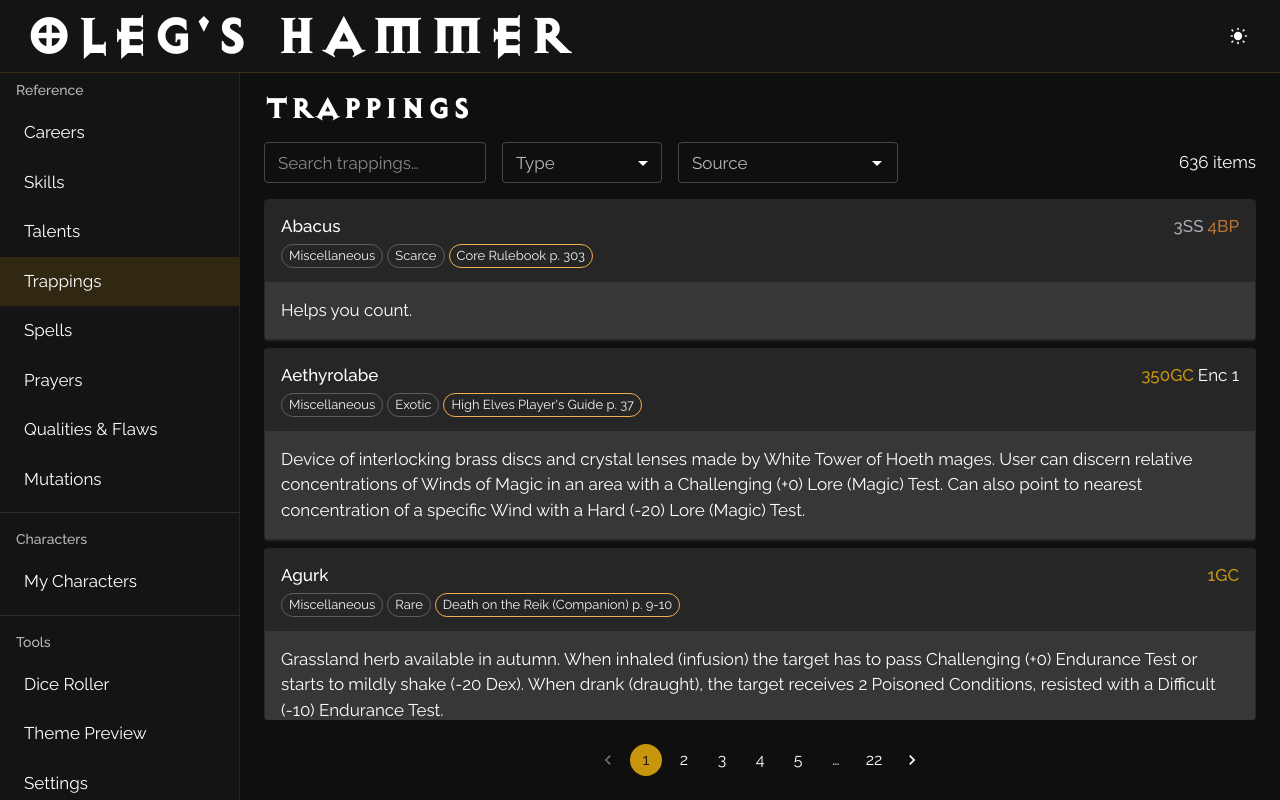
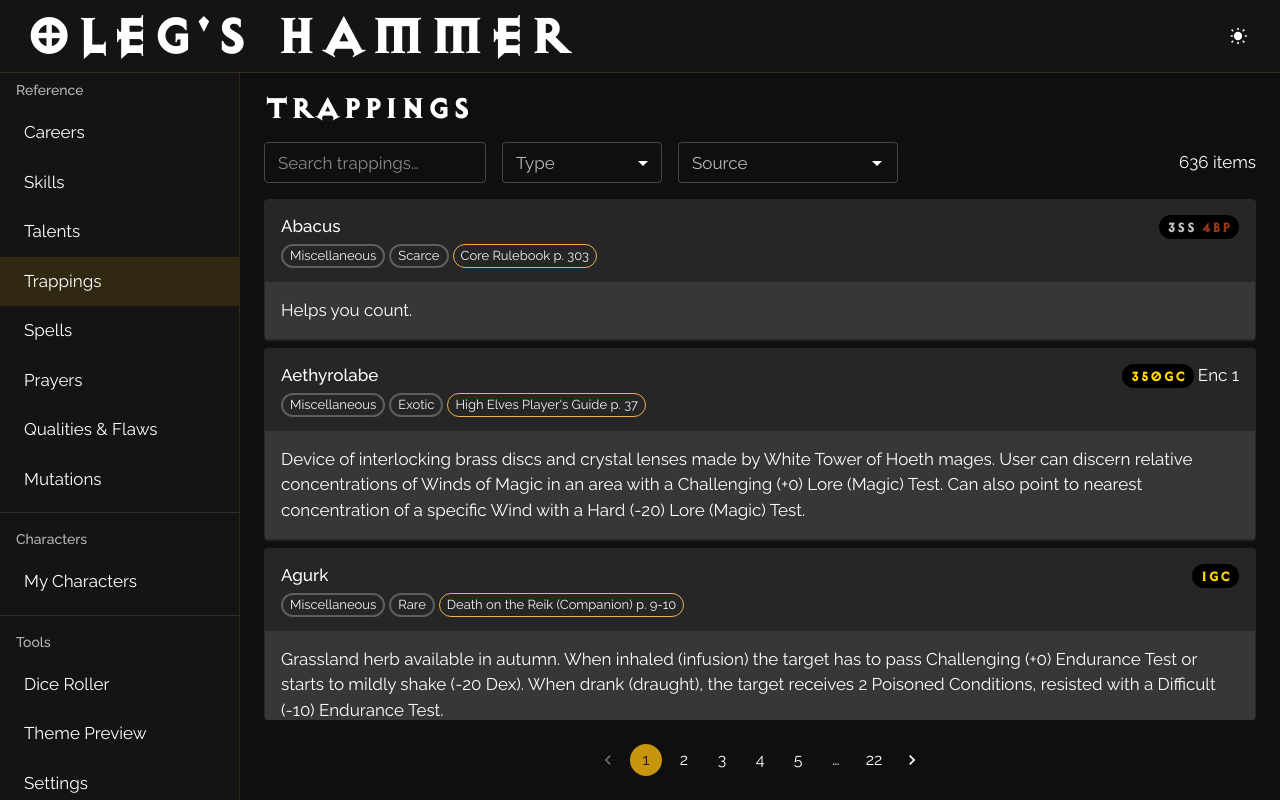
Before and after one commit to Userrrfriendly/wfrp4echargen, a React (Vite) app: page /reference/trappings in a window 1280 px wide. Built offline with nearby package versions, Linux system fonts and the light colour scheme.

Commit message:
feat: enhance TrappingsPage with improved currency display and tooltip integration

```diff
--- a/src/pages/reference/CareerDetailPage.tsx
+++ b/src/pages/reference/CareerDetailPage.tsx
@@ -54,7 +54,7 @@
         color="text.secondary"
         sx={{ letterSpacing: 1, flexShrink: 0 }}
       >
-        {title ? title + ' ● ' : ''}
+        {title ? title + ': ' : ''}
       </Typography>
       <Box sx={{ mt: { xs: 0.5, md: 0 }, minWidth: 0, flex: { md: 1 } }}>
         {children}
@@ -71,7 +71,13 @@
   previousAttributes: number[];
 }
 
-function LevelPanel({ level, index, skillMap, talentMap, previousAttributes }: LevelPanelProps) {
+function LevelPanel({
+  level,
+  index,
+  skillMap,
+  talentMap,
+  previousAttributes,
+}: LevelPanelProps) {
   const navigate = useNavigate();
   return (
     <Box sx={{ py: 2 }}>
@@ -85,10 +91,11 @@
         }}
       >
         <Typography variant="h5">
-          {level.name || `Level ${index + 1}`}
+          {`Level ${index + 1}`}
+          {level.name ? ` / ${level.name} /` : ''}
         </Typography>
-        <Typography variant="body1" color="text.secondary">
-          {' ●  Status: '}
+        <Typography variant="h5" color="text.secondary">
+          {'Status: '}
           {STATUS_TIERS[level.status] ?? `Tier ${level.status}`}{' '}
           {level.standing > 0 ? level.standing : ''}
         </Typography>
@@ -99,7 +106,11 @@
           {ALL_CHAR_INDICES.map((idx) => {
             const active = level.attributes.includes(idx);
             const inherited = !active && previousAttributes.includes(idx);
-            const color = active ? 'primary' : inherited ? 'success' : 'default';
+            const color = active
+              ? 'success'
+              : inherited
+                ? 'primary'
+                : 'default';
             return (
               <Chip
                 key={idx}
@@ -107,7 +118,11 @@
                 size="small"
                 color={color}
                 variant="outlined"
-                sx={{ opacity: 0.95 }}
+                sx={{
+                  opacity: 0.95,
+                  borderWidth: 2,
+                  fontWeight: active ? 'bold' : 'default',
+                }}
               />
             );
           })}
@@ -143,7 +158,7 @@
                     size="small"
                     variant="outlined"
                     onClick={() => navigate(`/reference/skills/${id}`)}
-                    sx={{ opacity: 0.95, cursor: 'pointer' }}
+                    sx={{ opacity: 0.95, borderWidth: 2, cursor: 'pointer' }}
                   />
                 </ThemedTooltip>
               );
@@ -182,7 +197,7 @@
                     size="small"
                     variant="outlined"
                     onClick={() => navigate(`/reference/talents/${id}`)}
-                    sx={{ opacity: 0.95, cursor: 'pointer' }}
+                    sx={{ opacity: 0.95, borderWidth: 2, cursor: 'pointer' }}
                   />
                 </ThemedTooltip>
               );
@@ -252,10 +267,7 @@
   return (
     <Box sx={{ display: 'flex', flexDirection: 'column', height: '100%' }}>
       <Box sx={{ flexShrink: 0 }}>
-        <Button
-          onClick={() => navigate(-1)}
-          sx={{ mb: 2, px: 0 }}
-        >
+        <Button onClick={() => navigate(-1)} sx={{ mb: 2, px: 0 }}>
           <ArrowBackRounded fontSize="small" /> Back
         </Button>
 
@@ -286,6 +298,7 @@
                 label={SPECIES[s] ?? `Species ${s}`}
                 size="small"
                 variant="outlined"
+                sx={{ borderWidth: 2, opacity: 0.95 }}
               />
             ))}
           </Box>
@@ -295,7 +308,7 @@
               color="text.secondary"
               sx={{ fontStyle: 'italic' }}
             >
-              {'● ' + data.description}
+              {data.description}
             </Typography>
           )}
         </Box>
@@ -311,7 +324,9 @@
               index={i}
               skillMap={skillMap}
               talentMap={talentMap}
-              previousAttributes={levels.slice(0, i).flatMap((l) => l.attributes)}
+              previousAttributes={levels
+                .slice(0, i)
+                .flatMap((l) => l.attributes)}
             />
             {i < levels.length - 1 && <Divider sx={{ my: 1 }} />}
           </Box>
--- a/src/pages/reference/TrappingsPage.tsx
+++ b/src/pages/reference/TrappingsPage.tsx
@@ -22,12 +22,13 @@
 } from '../../utils/gameData';
 import ReferencePageLayout from '../../components/reference/ReferencePageLayout';
 import SourceChips from '../../components/reference/SourceChips';
+import ThemedTooltip from '../../components/common/ThemedTooltip';
 import type { Trapping } from '../../types';
 
 const CURRENCY_COLORS = {
-  GC: '#c8960c', // gold crown
-  SS: '#a8a9b4', // silver shilling
-  BP: '#b87333', // brass penny
+  GC: 'gold', // gold crown
+  SS: 'silver', // silver shilling
+  BP: '#983719', // brass penny
 } as const;
 
 function PriceDisplay({ brass }: { brass: number }) {
@@ -36,10 +37,18 @@
   const bp = brass % 12;
 
   const parts = [
-    gold > 0 && { value: gold, unit: 'GC' as const },
-    silver > 0 && { value: silver, unit: 'SS' as const },
-    bp > 0 && { value: bp, unit: 'BP' as const },
-  ].filter(Boolean) as { value: number; unit: keyof typeof CURRENCY_COLORS }[];
+    gold > 0 && { value: gold, unit: 'GC', unitLong: 'Gold Crown' as const },
+    silver > 0 && {
+      value: silver,
+      unit: 'SS',
+      unitLong: 'Silver Shilling' as const,
+    },
+    bp > 0 && { value: bp, unit: 'BP', unitLong: 'Brass Penny' as const },
+  ].filter(Boolean) as {
+    value: number;
+    unit: keyof typeof CURRENCY_COLORS;
+    unitLong: string;
+  }[];
 
   if (parts.length === 0) {
     return (
@@ -49,19 +58,64 @@
     );
   }
 
-  return (
-    <Box component="span" sx={{ display: 'flex', gap: 0.5, alignItems: 'center' }}>
+  const currencyParts = (
+    <Box component="span" sx={{ display: 'flex', gap: 0.75 }}>
       {parts.map(({ value, unit }) => (
-        <Typography
-          key={unit}
-          component="span"
-          variant="body1"
-          sx={{ color: CURRENCY_COLORS[unit], fontWeight: 500 }}
-        >
-          {value}{unit}
-        </Typography>
+        <Box key={unit} component="span" sx={{ color: CURRENCY_COLORS[unit] }}>
+          {value}
+          {unit}
+        </Box>
       ))}
     </Box>
+  );
+
+  return (
+    <ThemedTooltip
+      title={
+        <Box sx={{ p: 1 }}>
+          <Typography
+            variant="body1"
+            sx={{
+              display: 'block',
+            }}
+          >
+            Price:
+          </Typography>
+
+          <Box>
+            {parts.map(({ value, unitLong }) => (
+              <Typography key={unitLong} variant="body2" sx={{}}>
+                {value} {unitLong}
+              </Typography>
+            ))}
+          </Box>
+          {parts.some((p) => p.unit === 'GC' || p.unit === 'SS') && (
+            <Typography
+              variant="body2"
+              sx={{
+                display: 'block',
+                fontWeight: 600,
+                fontSize: '1rem',
+              }}
+            >
+              ({brass} BP)
+            </Typography>
+          )}
+        </Box>
+      }
+    >
+      <Chip
+        size="small"
+        label={currencyParts}
+        sx={{
+          typography: 'diablo',
+          fontWeight: 600,
+          fontSize: '1rem',
+          backgroundColor: 'black',
+          borderWidth: 2,
+        }}
+      />
+    </ThemedTooltip>
   );
 }
 
@@ -153,9 +207,20 @@
 
 export default function TrappingsPage() {
   const { data: trappings, isLoading, error } = useTrappings();
-  const { search, source: sourceFilter, page, searchParams, setSearch, setSource, setPage, setExtraParam } = useReferenceFilters();
+  const {
+    search,
+    source: sourceFilter,
+    page,
+    searchParams,
+    setSearch,
+    setSource,
+    setPage,
+    setExtraParam,
+  } = useReferenceFilters();
 
-  const typeFilter: number | '' = searchParams.has('type') ? Number(searchParams.get('type')) : '';
+  const typeFilter: number | '' = searchParams.has('type')
+    ? Number(searchParams.get('type'))
+    : '';
 
   const filtered = useMemo(() => {
     if (!trappings) return [];
@@ -248,7 +313,7 @@
               }
               size="small"
               variant="outlined"
-              sx={{ opacity: 0.95 }}
+              sx={{ borderWidth: 2, opacity: 0.95 }}
             />
             {item.object.availability !== undefined && (
               <Chip
@@ -258,7 +323,7 @@
                 }
                 size="small"
                 variant="outlined"
-                sx={{ opacity: 0.95 }}
+                sx={{ borderWidth: 2, opacity: 0.95 }}
               />
             )}
             <SourceChips source={item.object.source} />
```
